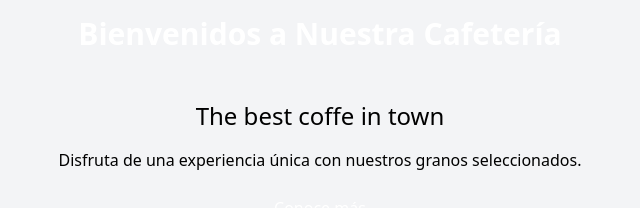
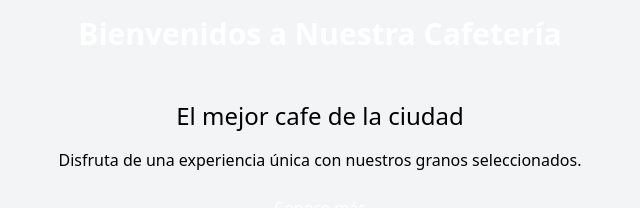
Before and after one commit to erickrmoreno/didactic-rotary-phone, a website: page index.html in a window 1280 px wide. Shown: the whole page, without its empty margins (320-960 px from the left). Drawn offline with nearby package versions, Linux system fonts and the light colour scheme.

Commit message:
Cambio de texto

```diff
--- a/index.html
+++ b/index.html
@@ -12,7 +12,7 @@
   </header>
   <main class="p-8">
     <section class="text-center">
-      <h2 class="text-2xl mb-4">The best coffe in town</h2>
+      <h2 class="text-2xl mb-4">El mejor cafe de la ciudad</h2>
       <p class="mb-6">Disfruta de una experiencia única con nuestros granos seleccionados.</p>
       <a href="#" class="bg-brown-600 text-white px-4 py-2 rounded">Conoce más</a>
     </section>
```
